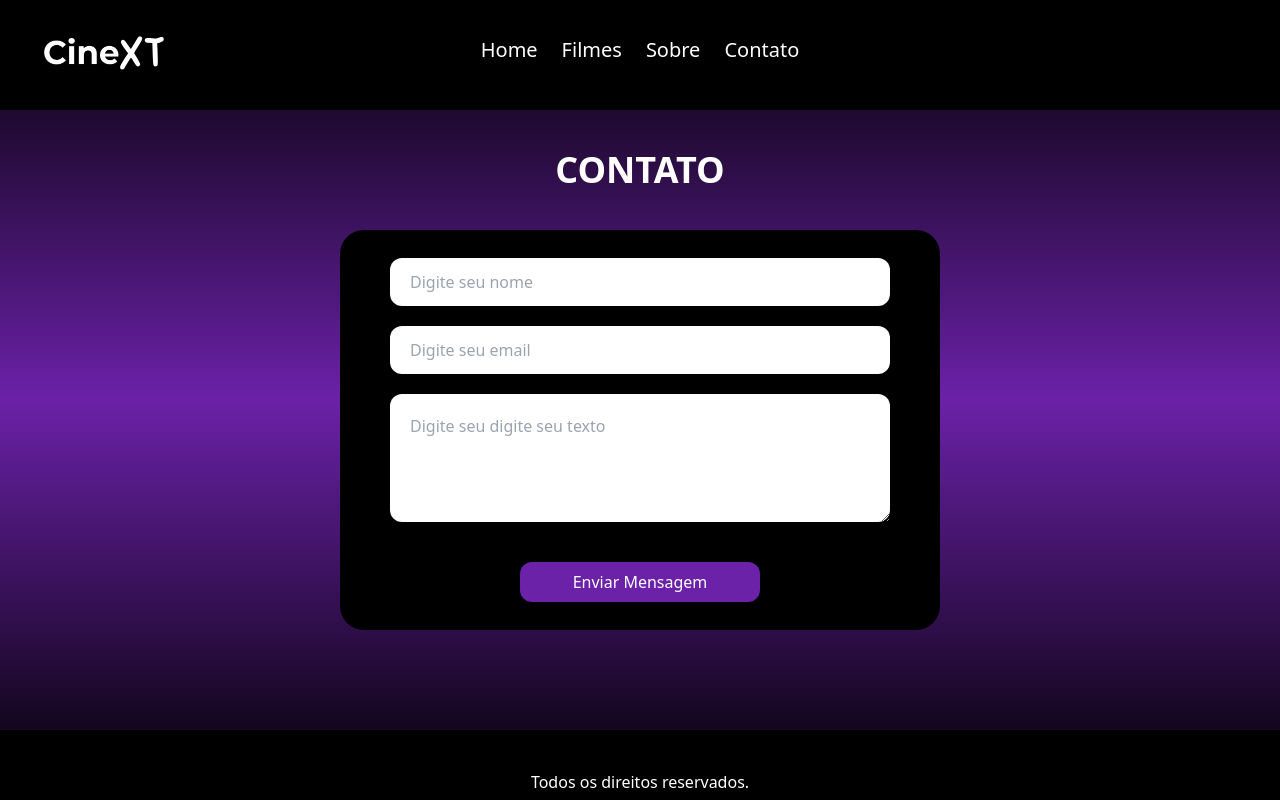
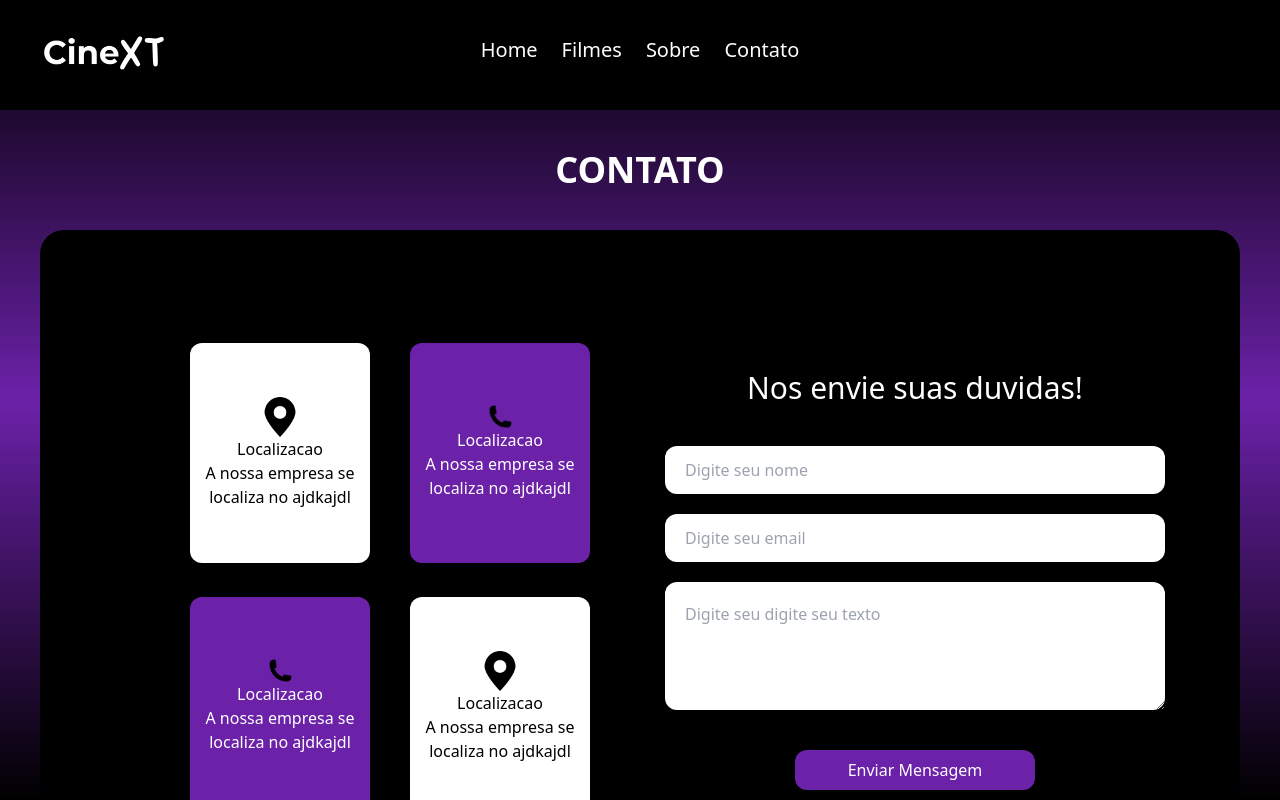
Before and after one commit to nnibo/at2triCineApp, a React (Vite) app in the folder site-cineapp/: page /contato in a window 1280 px wide. Shown: the top 800 px of the page. Built offline with nearby package versions, Linux system fonts and the light colour scheme.

Commit message:
telaContato

```diff
--- a/site-cineapp/src/Pages/Contato.jsx
+++ b/site-cineapp/src/Pages/Contato.jsx
@@ -20,9 +20,9 @@ function Contato() {
             message : mensagem
         }
 
-        emailjs.send('service_46oyt8a','template_gmi57ac',templateParams, '01V-CFd2eYAYMckOM')
+        emailjs.send('service_9vjvuyw','template_gmi57ac',templateParams, '01V-CFd2eYAYMckOM')
         .then((response) =>{
-            console.log('Email enviado com sucesso', respose.status, response.text);
+            console.log('Email enviado com sucesso', response.text);
             setName('')
             setEmail('')
             setMensagem('')
@@ -38,10 +38,48 @@ function Contato() {
         </div>
 
         <div id="container" className="w-full flex justify-center">
-        <div className="flex justify-center bg-black w-[600px] h-[400px] mt-10 rounded-3xl">
+        <div className="flex justify-center bg-black w-[1200px] h-[700px] mt-10 rounded-3xl">
 
+    <div className="flex flex-wrap justify-center items-center p-24 w-[550px]">
+        <div className=" flex flex-row ">
+            <div className="bg-white w-[180px] h-[220px] mr-10 rounded-xl flex items-center" >
+                <div className="flex flex-col items-center">
+                    <img className="w-10" src="../../public/localizacao.png" alt="" />
+                    <h2 className="text-center">Localizacao</h2>
+                    <h4 className="text-center">A nossa empresa se localiza no ajdkajdl</h4>
+                </div>
+            </div>
+
+            <div className="bg-purple-800 w-[180px] h-[220px] rounded-xl flex items-center" >
+            <div className="flex flex-col items-center">
+                    <img className="w-10" src="../../public/telefone.png" alt="" />
+                    <h2 className="text-center text-white">Localizacao</h2>
+                    <h4 className="text-center text-white">A nossa empresa se localiza no ajdkajdl</h4>
+                </div>
+            </div>
+        </div>
+
+        <div className="flex flex-row">
+        <div className="bg-purple-800 w-[180px] h-[220px] rounded-xl flex items-center mr-10" >
+            <div className="flex flex-col items-center">
+                    <img className="w-10" src="../../public/telefone.png" alt="" />
+                    <h2 className="text-center text-white">Localizacao</h2>
+                    <h4 className="text-center text-white">A nossa empresa se localiza no ajdkajdl</h4>
+                </div>
+            </div>
+            <div className="bg-white w-[180px] h-[220px] rounded-xl flex items-center" >
+                <div className="flex flex-col items-center">
+                    <img className="w-10" src="../../public/localizacao.png" alt="" />
+                    <h2 className="text-center">Localizacao</h2>
+                    <h4 className="text-center">A nossa empresa se localiza no ajdkajdl</h4>
+                </div>
+            </div>
+        </div>
+    </div>
         <form className="flex flex-col items-center justify-center" onSubmit={enviarEmail}>
-
+        <div className="mb-10">
+            <h1 className="text-3xl font-light text-center text-white">Nos envie suas duvidas!</h1>
+        </div>
             <input type="text" className="p-5 mb-5 rounded-xl w-[500px] h-12" placeholder="Digite seu nome" onChange={(enviar) => setName(enviar.target.value)} value={name}/>
 
             <input type="text" className="p-5 mb-5 rounded-xl w-[500px] h-12" placeholder="Digite seu email" onChange={(enviar) => setEmail(enviar.target.value)} value={email}/>
```
Also changed, not shown: site-cineapp/public/localizacao.png (added), site-cineapp/public/telefone.png (added).
